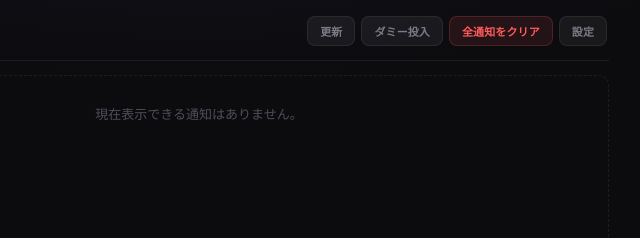
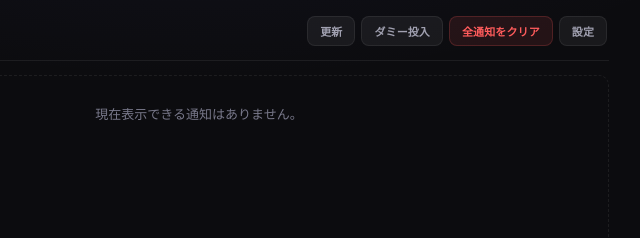
Before and after one commit to wakamenori/mac-notify, a website built with Vite: page index.html in a window 1280 px wide. Shown: the top 238 px of the page, 441-1081 px from the left. Built offline with nearby package versions, Linux system fonts and the light colour scheme.

Commit message:
fix: improve contrast of secondary and tertiary text colors for readability

```diff
--- a/index.html
+++ b/index.html
@@ -19,8 +19,8 @@
         --bg-btn: rgba(255, 255, 255, 0.055);
         --bg-btn-hover: rgba(255, 255, 255, 0.1);
         --ink-1: #e4e4e9;
-        --ink-2: #7a7a88;
-        --ink-3: #4e4e5a;
+        --ink-2: #a0a0b0;
+        --ink-3: #78788a;
         --line: rgba(255, 255, 255, 0.07);
         --line-soft: rgba(255, 255, 255, 0.04);
         --accent: #818cf8;
```
